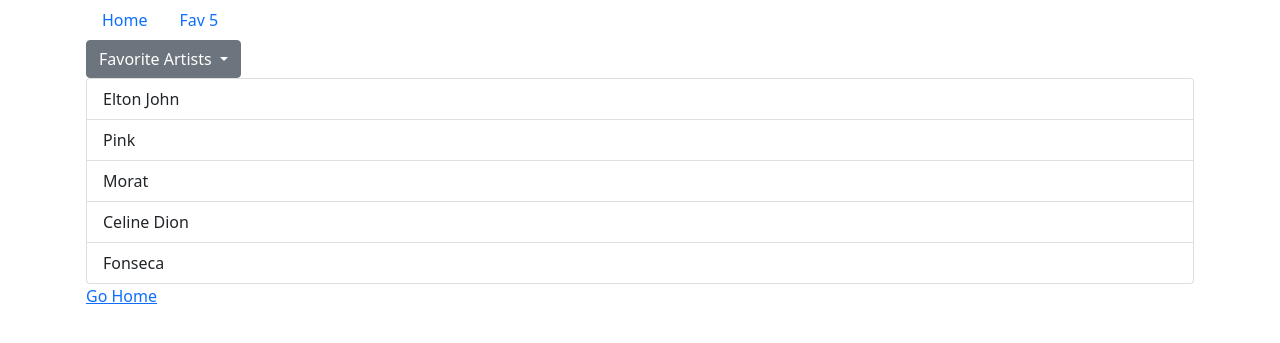
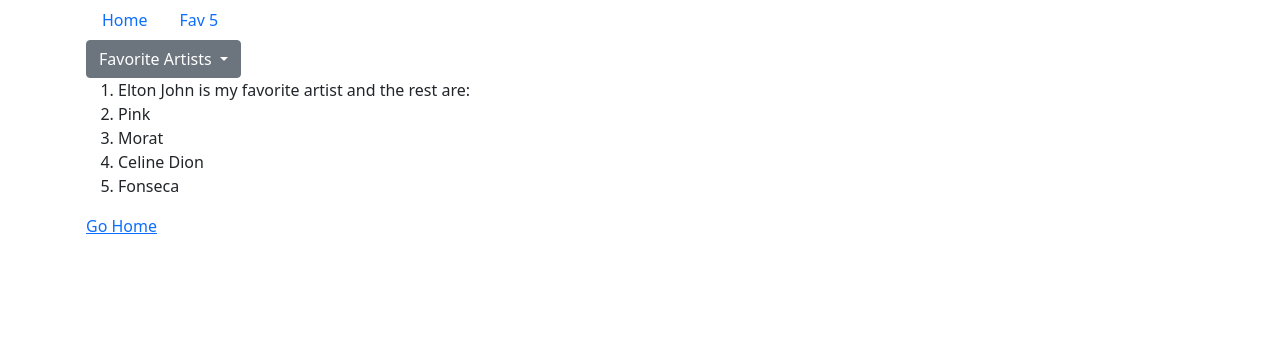
Before and after one commit to danyburke91/Week5-Hw1, a Flask app: page /About in a window 1280 px wide. Shown: the top 343 px of the page. Run offline with Flask 2, Linux system fonts and the light colour scheme; some libraries are stand-ins or nearby versions.

Commit message:
corrections

```diff
--- a/app/routes.py
+++ b/app/routes.py
@@ -8,4 +8,5 @@ def Home():
 
 @app.route('/About')
 def About():
-    return render_template('About.html')
+    fav_artist = ['Elton John', 'Pink', 'Morat', 'Celine Dion', 'Fonseca']
+    return render_template('About.html',fav5 = fav_artist)
--- a/app/templates/About.html
+++ b/app/templates/About.html
@@ -5,13 +5,21 @@
     <button class="btn btn-secondary dropdown-toggle" type="button" data-bs-toggle="dropdown" aria-expanded="false">
       Favorite Artists
     </button>
-    <ol class="list-group">
-        <li class="list-group-item">Elton John</li>
-        <li class="list-group-item">Pink</li>
-        <li class="list-group-item">Morat</li>
-        <li class="list-group-item">Celine Dion</li>
-        <li class="list-group-item">Fonseca</li>
-      </ol>
+    <ol>
+      {% for artist in fav5 %}
+
+        {% if artist == 'Elton John' %}
+          <li>{{artist}} is my favorite artist and the rest are:</li>
+
+
+        {% else %}
+          <li>{{artist}}</li>
+
+        {% endif %}
+
+      {% endfor %}
+
+    </ol>
 
     <a href="/">Go Home</a>
   </div>
```
